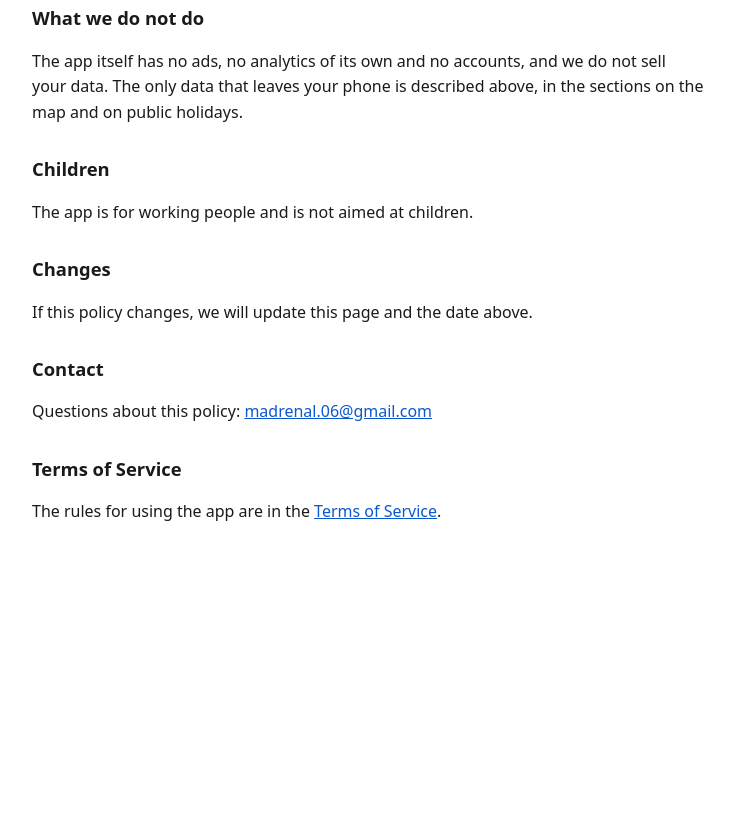
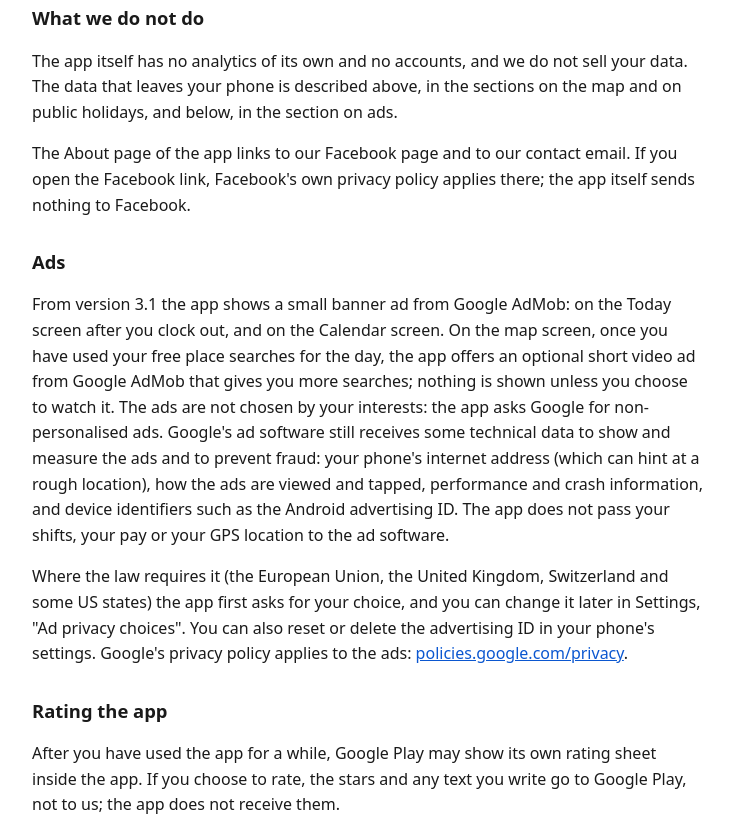
Before and after one commit to tapsilogmsd-sudo/shiftmanager-privacy, a plain HTML site: page index.html in a window 1280 px wide. Shown: the part 1106-1927 px from the top of the page, without its empty margins (272-1006 px from the left). Before the commit the page ends 1695 px from the top, so only its background shows below. Drawn offline with Linux system fonts and the light colour scheme.

Commit message:
Privacy policy and Terms: ads (banner and optional video), About page links, rating sheet (version 3.1)
Co-Authored-By: Claude Sonnet 5.5 <noreply@anthropic.com>

```diff
--- a/index.html
+++ b/index.html
@@ -15,7 +15,7 @@
 </head>
 <body>
 <h1>Shift Manager Privacy Policy</h1>
-<p class="updated">Last updated: November 2, 2026</p>
+<p class="updated">Last updated: November 17, 2026</p>
 
 <p>Shift Manager ("the app") helps hourly workers record their working hours and work out their pay. It is made by Kevs Studio.</p>
 
@@ -33,7 +33,15 @@
 <p>Depending on the region you choose in the app, it downloads a list of public holidays for Japan, the Philippines or Singapore from a public website. No personal data is sent with it, but the website can see your phone's internet address, as any website can.</p>
 
 <h2>What we do not do</h2>
-<p>The app itself has no ads, no analytics of its own and no accounts, and we do not sell your data. The only data that leaves your phone is described above, in the sections on the map and on public holidays.</p>
+<p>The app itself has no analytics of its own and no accounts, and we do not sell your data. The data that leaves your phone is described above, in the sections on the map and on public holidays, and below, in the section on ads.</p>
+<p>The About page of the app links to our Facebook page and to our contact email. If you open the Facebook link, Facebook's own privacy policy applies there; the app itself sends nothing to Facebook.</p>
+
+<h2>Ads</h2>
+<p>From version 3.1 the app shows a small banner ad from Google AdMob: on the Today screen after you clock out, and on the Calendar screen. On the map screen, once you have used your free place searches for the day, the app offers an optional short video ad from Google AdMob that gives you more searches; nothing is shown unless you choose to watch it. The ads are not chosen by your interests: the app asks Google for non-personalised ads. Google's ad software still receives some technical data to show and measure the ads and to prevent fraud: your phone's internet address (which can hint at a rough location), how the ads are viewed and tapped, performance and crash information, and device identifiers such as the Android advertising ID. The app does not pass your shifts, your pay or your GPS location to the ad software.</p>
+<p>Where the law requires it (the European Union, the United Kingdom, Switzerland and some US states) the app first asks for your choice, and you can change it later in Settings, "Ad privacy choices". You can also reset or delete the advertising ID in your phone's settings. Google's privacy policy applies to the ads: <a href="https://policies.google.com/privacy">policies.google.com/privacy</a>.</p>
+
+<h2>Rating the app</h2>
+<p>After you have used the app for a while, Google Play may show its own rating sheet inside the app. If you choose to rate, the stars and any text you write go to Google Play, not to us; the app does not receive them.</p>
 
 <h2>Children</h2>
 <p>The app is for working people and is not aimed at children.</p>
```
Also changed, not shown: terms.html (+3 -3 lines).
